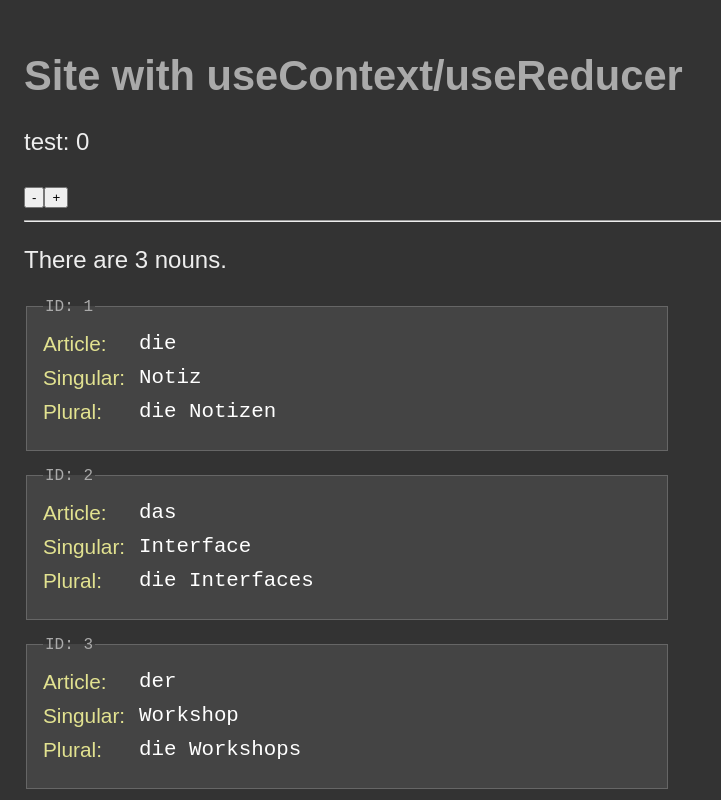
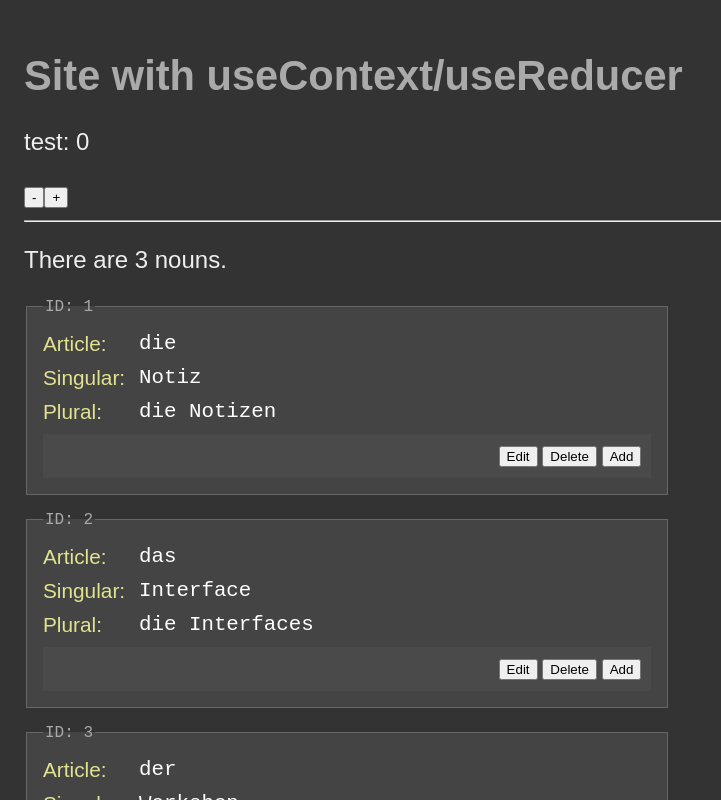
Before and after one commit to saidugurlu/msu-reducer-context, a React (Vite) app: page / in a window 1280 px wide. Shown: the top 800 px of the page, without its empty margins (0-721 px from the left). Built offline with nearby package versions, Linux system fonts and the light colour scheme; data requests are answered from the project's data file.

Commit message:
display manage buttons to each item

```diff
--- a/src/App.jsx
+++ b/src/App.jsx
@@ -46,6 +46,11 @@ function App() {
                 <div className="value">{item.plural}</div>
               </div>
 
+              <div className="buttonRow">
+                <button>Edit</button>
+                <button>Delete</button>
+                <button>Add</button>
+              </div>
             </fieldset>
           );
         })}
--- a/src/App.scss
+++ b/src/App.scss
@@ -78,4 +78,13 @@ body {
 			}
 		}
 	}
+
+	.buttonRow {
+		text-align: right;
+		background-color: #4a4a4a;
+		padding: .3rem .3rem .7rem .3rem;
+		button {
+			margin-right: .3rem;
+		}
+	}
 }
```
Lines whose indentation alone changed are shown as unchanged.
